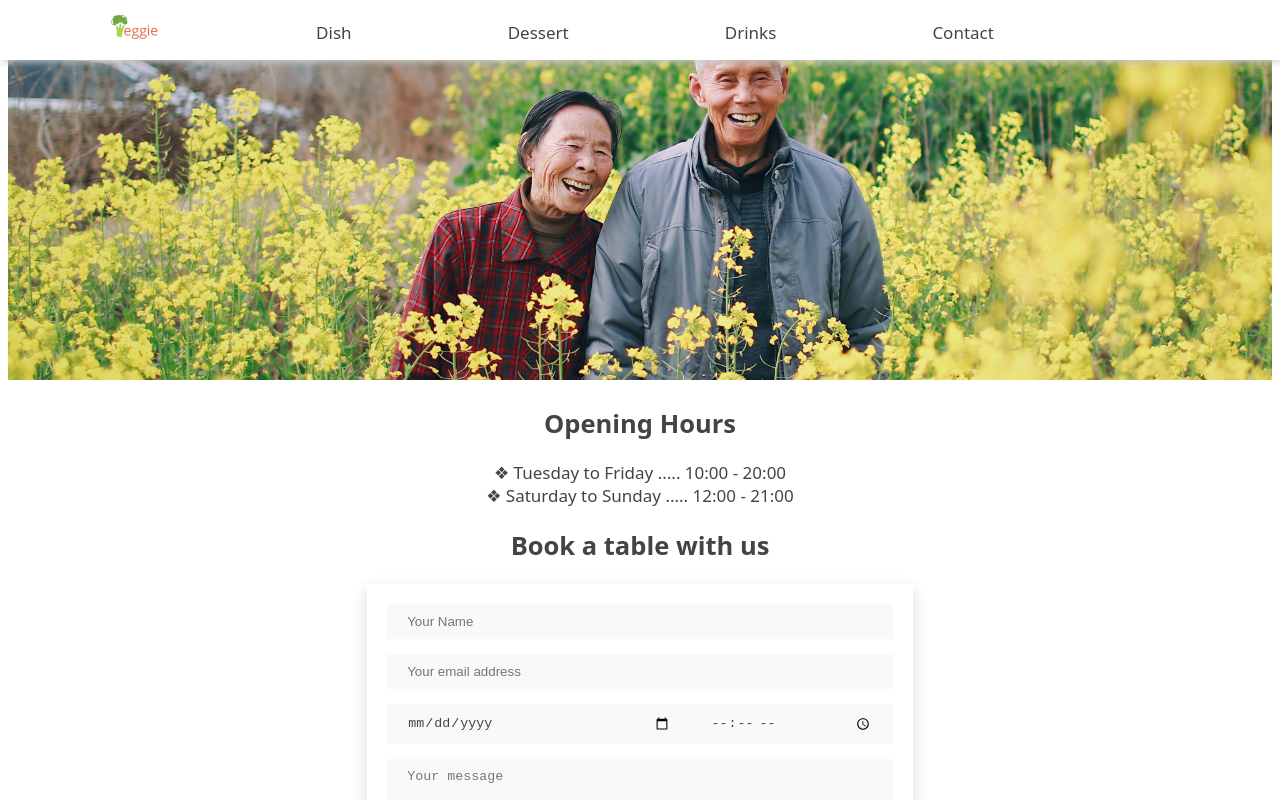
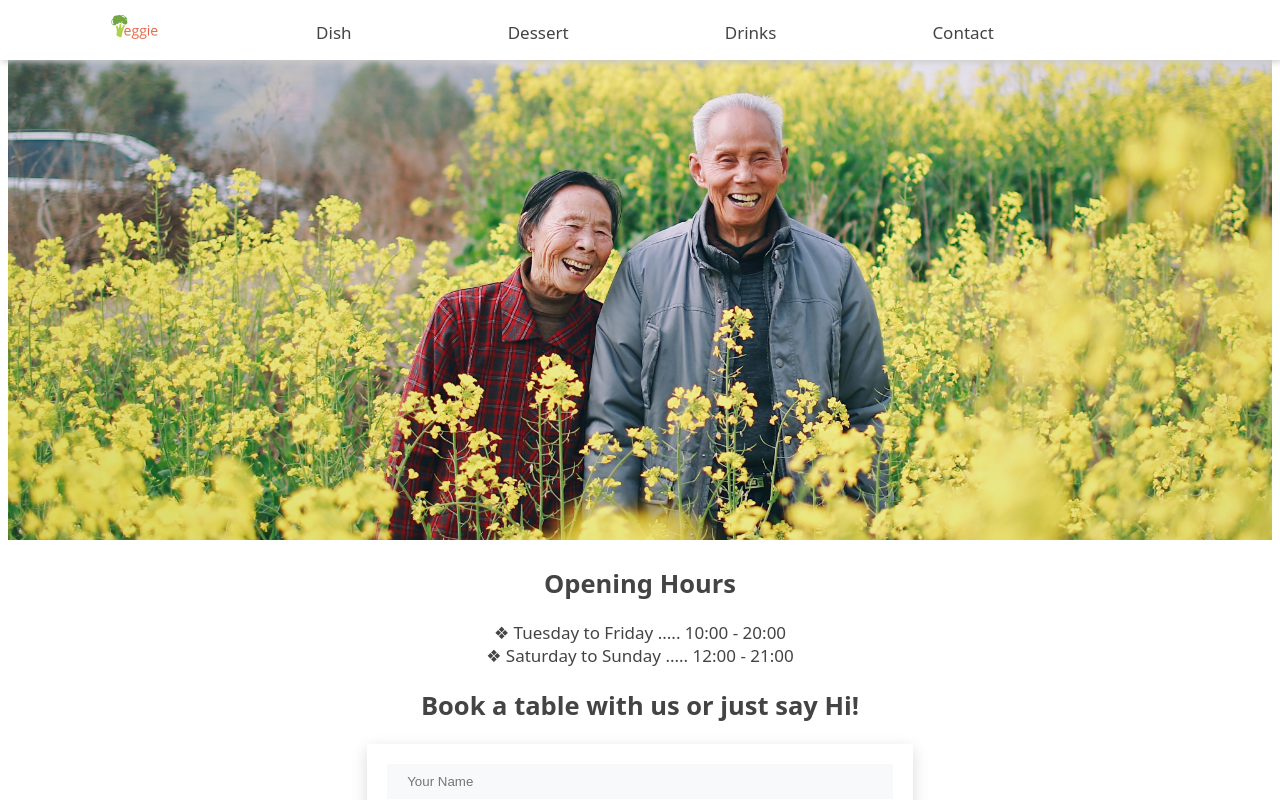
Before and after one commit to nh-g/veggies, a React (Create React App) app: page /contact in a window 1280 px wide. Shown: the top 800 px of the page. Built offline with nearby package versions, Linux system fonts and the light colour scheme.

Commit message:
fix cover photo to be responsive on media queries

```diff
--- a/src/css/pages/_contact-page.css
+++ b/src/css/pages/_contact-page.css
@@ -5,5 +5,47 @@
 .contact-page img{
     width: 100%;
     height: 40vh;
-    object-fit: cover;
+    object-fit:cover;
 }
+
+@media screen and (min-width: 750px) {
+    .contact-page img{
+        height: 45vh;
+}
+}
+
+@media screen and (min-width: 960px) {
+    .contact-page img{
+        height: 50vh;
+}
+}
+
+@media screen and (min-width: 1200px) {
+    .contact-page img{
+        height: 60vh;
+}
+}
+
+@media screen and (min-width: 1450px) {
+    .contact-page img{
+        height: 70vh;
+}
+}
+
+@media screen and (min-width: 1850px) {
+    .contact-page img{
+        height: 80vh;
+}
+}
+
+@media screen and (min-width: 2050px) {
+    .contact-page img{
+        height: 90vh;
+}
+}
+
+@media screen and (min-width: 2250px) {
+    .contact-page img{
+        height: 100vh;
+}
+}
--- a/src/pages/contactpage.jsx
+++ b/src/pages/contactpage.jsx
@@ -16,7 +16,7 @@ export default function ContactPage() {
           </p>
         </div>
 
-        <h2>Book a table with us</h2>
+        <h2>Book a table with us or just say Hi!</h2>
         <ContactForm />
 
         <div className="address">
```
